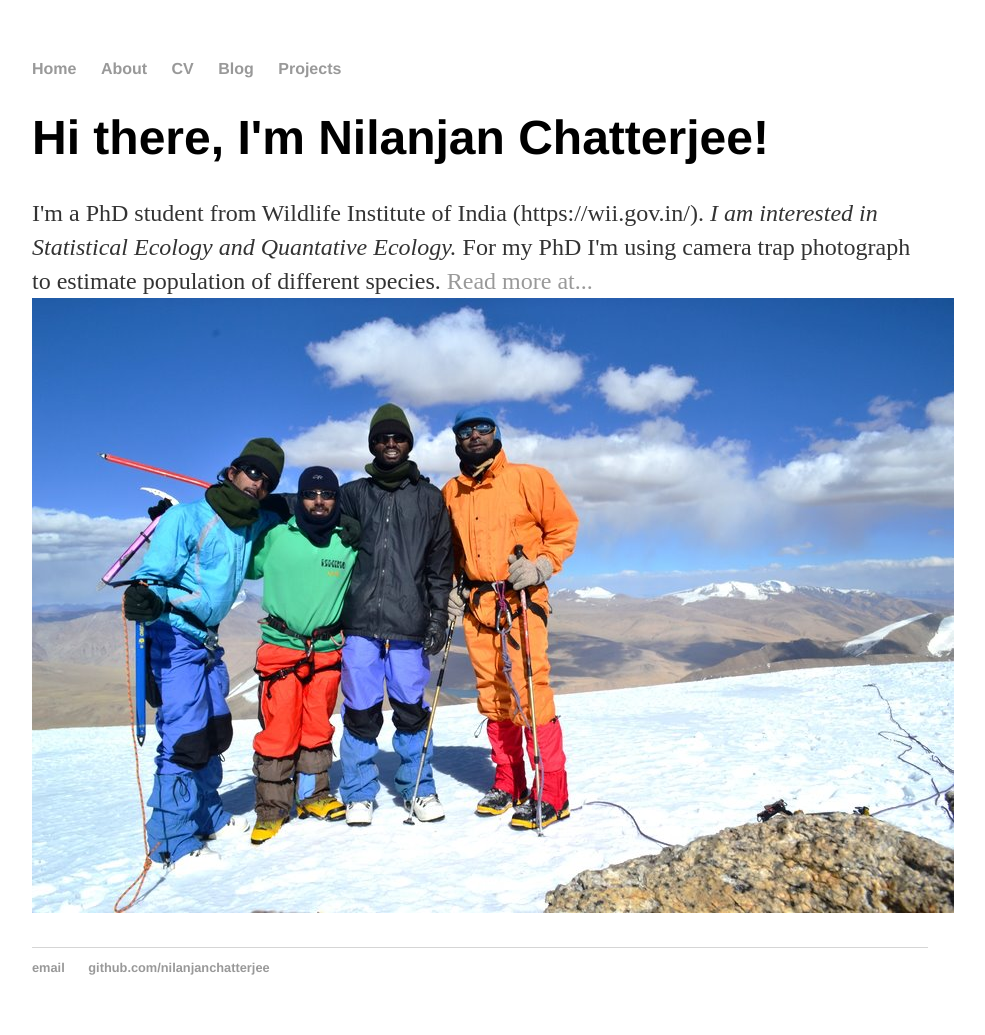
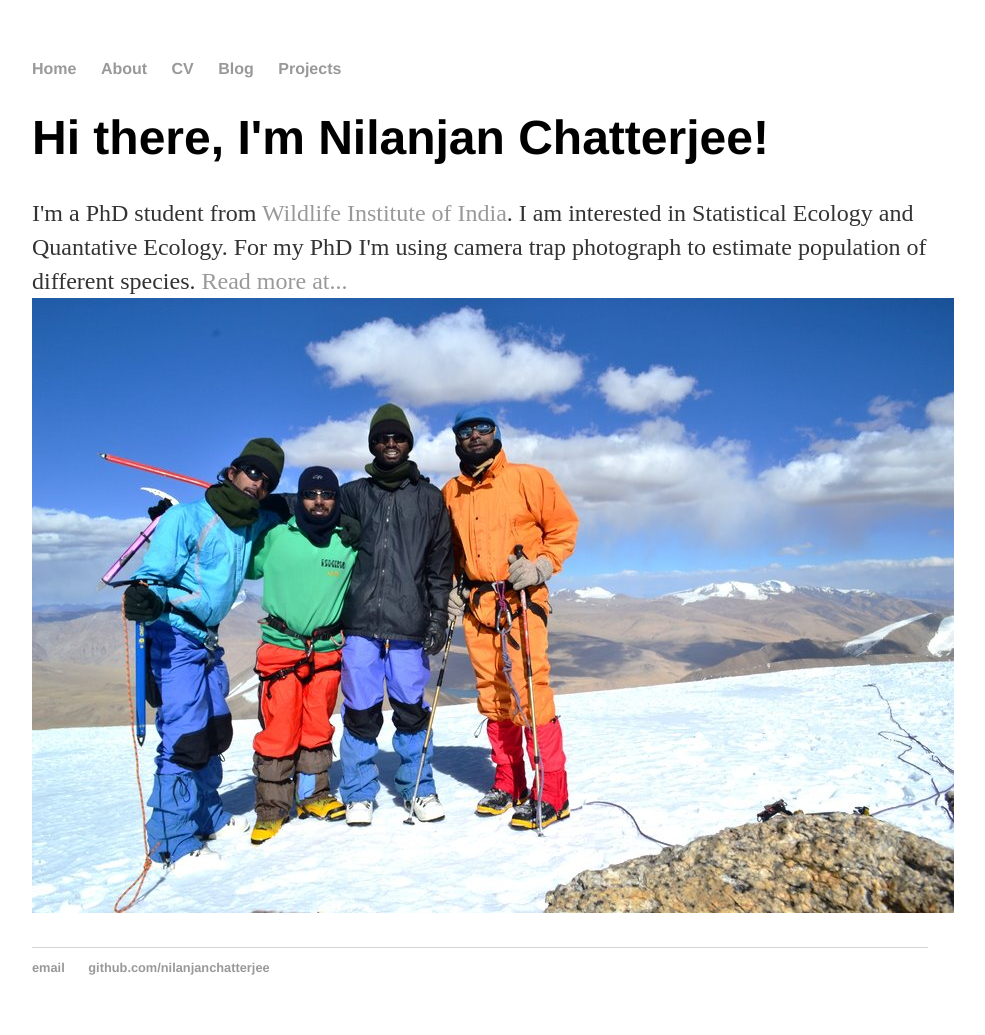
Before and after one commit to nilanjanchatterjee/nilanjanchatterjee.github.io, a Jekyll site: the page built from index.html, in a window 1280 px wide. Shown: the whole page, without its empty margins (160-1145 px from the left). Built offline with Jekyll 4.4.1, drawn with Linux system fonts in a browser that asks for light colours.

Commit message:
Update index.html
updated homepage

```diff
--- a/index.html
+++ b/index.html
@@ -1,13 +1,10 @@
 ---
 layout: default
 title: Nilanjan Chatterjee, PhD Student
-bigimg:
-  - "/Spanknak-Ri.jpg" : "Ladakh, Jammu & Kashmir, India. 2012"
-
 ---
 <div class="blurb">
 	<h1>Hi there, I'm Nilanjan Chatterjee!</h1>
-	<p>I'm a PhD student from Wildlife Institute of India (https://wii.gov.in/). <em>I am interested in Statistical Ecology and Quantative Ecology.</em> For my PhD I'm using camera trap photograph to estimate population of different species. <a href="/about">Read more at...</a> <br>
+	<p>I'm a PhD student from <a href="https://wii.gov.in/">Wildlife Institute of India</a>. I am interested in Statistical Ecology and Quantative Ecology. For my PhD I'm using camera trap photograph to estimate population of different species. <a href="/about">Read more at...</a> <br>
 		<img src="https://nilanjanchatterjee.github.io/Spanknak-Ri.jpg" alt="Summit of Spanknak-Ri, Ladakh, India ">
 
 </p>
```
